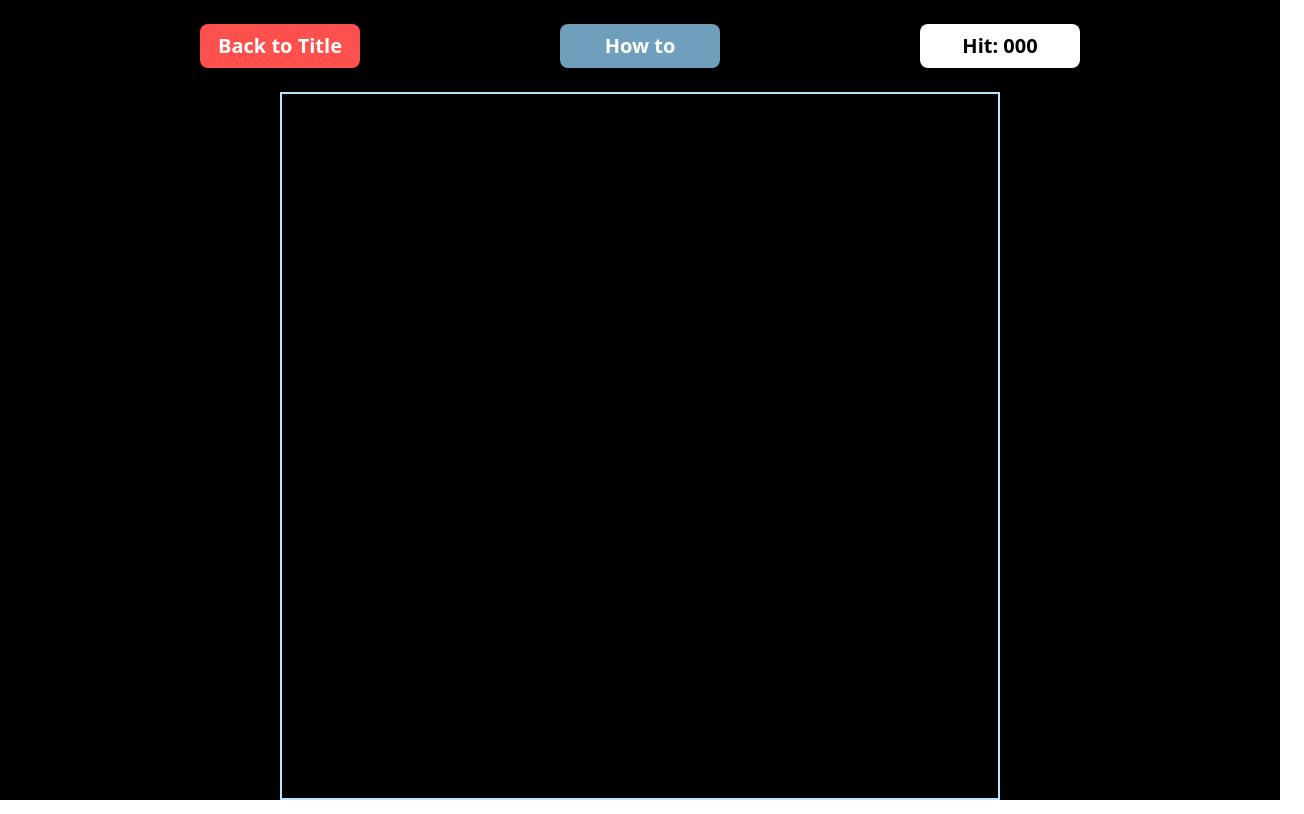
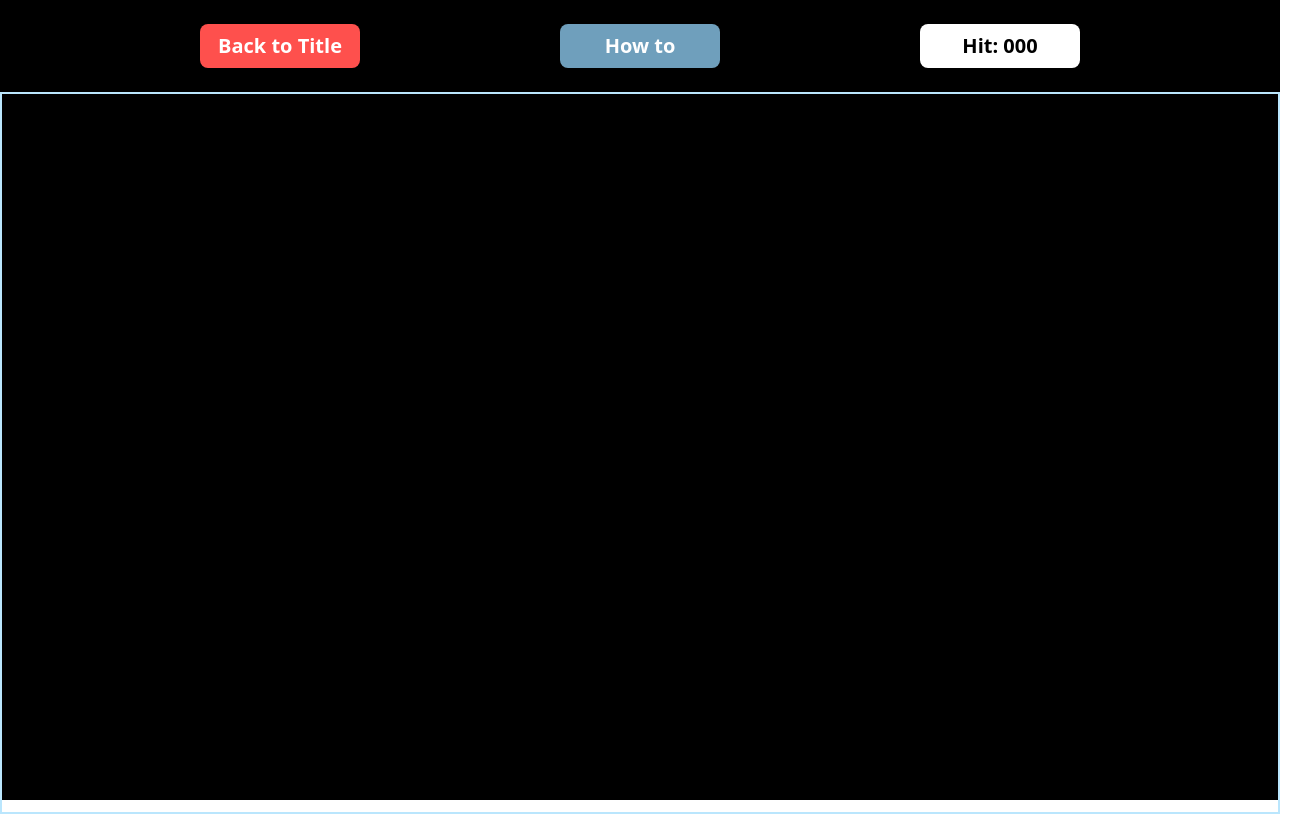
Before and after one commit to mySandbag/OneTwoPunch-Client, a React (Vite) app: page /main-game in a window 1280 px wide. Shown: the whole page, 1304 px wide, since content can reach past the window. Built offline with nearby package versions, Linux system fonts and the light colour scheme.

Commit message:
Refactor: 가독성을 위해 메인게임페이지에서 canvas 표시 컴포넌트 분리

```diff
--- a/src/components/MainGame/MainGame.jsx
+++ b/src/components/MainGame/MainGame.jsx
@@ -1,14 +1,11 @@
-import { Canvas } from "@react-three/fiber";
-
 import MainGameTobBar from "./MainGameTobBar";
+import MainGameCanvas from "./MainGameCanvas";
 
 function MainGame() {
   return (
-    <main className="flex h-screen w-screen select-none flex-col items-center justify-center bg-black">
+    <main className="flex h-screen w-screen select-none flex-col items-center justify-start bg-black">
       <MainGameTobBar />
-      <div className="h-[90vh] w-[90vh] border-2 border-solid border-sky-200">
-        <Canvas></Canvas>
-      </div>
+      <MainGameCanvas />
     </main>
   );
 }
--- /dev/null
+++ b/src/components/MainGame/MainGameCanvas.jsx
@@ -0,0 +1,13 @@
+import { Canvas } from "@react-three/fiber";
+
+function MainGameCanvas() {
+  return (
+    <div className="relative w-full flex-grow border-2 border-solid border-sky-200">
+      <div className="aspect-video w-full">
+        <Canvas className="h-full w-full"></Canvas>
+      </div>
+    </div>
+  );
+}
+
+export default MainGameCanvas;
--- a/src/components/MainGame/MainGameTobBar.jsx
+++ b/src/components/MainGame/MainGameTobBar.jsx
@@ -4,9 +4,8 @@ import { useNavigate } from "react-router-dom";
 import Modal from "../Modal/Modal";
 
 function MainGameTobBar() {
+  const [isModalOpen, setIsModalOpen] = useState(false);
   const navigate = useNavigate();
-
-  const [isModalOpen, setIsModalOpen] = useState(false);
 
   const openModal = () => setIsModalOpen(true);
   const closeModal = () => setIsModalOpen(false);
@@ -16,7 +15,8 @@ function MainGameTobBar() {
   };
 
   return (
-    <div className="m-6 flex w-full justify-evenly">
+    <div className="flex-none">
+      <div className="m-6 flex w-screen justify-evenly">
         <button
           className="bg-punch-red w-40 rounded-lg p-2 text-xl font-bold text-white"
           onClick={navigateToTitle}
@@ -30,10 +30,10 @@ function MainGameTobBar() {
           How to
         </button>
         <div className="w-40 rounded-lg bg-white p-2 text-center text-xl font-bold">
-        Hit: 000{" "}
+          Hit: 000
         </div>
         <Modal isOpen={isModalOpen} onClose={closeModal}>
-        <h2 className="mb-2 text-xl font-bold">How to Game Play</h2>
+          <h2 className="mb- text-xl font-bold">How to Game Play</h2>
           <p>추후 업데이트 예정</p>
           <div className="flex justify-center">
             <button
@@ -45,6 +45,7 @@ function MainGameTobBar() {
           </div>
         </Modal>
       </div>
+    </div>
   );
 }
 
```
Lines whose indentation alone changed are shown as unchanged.
